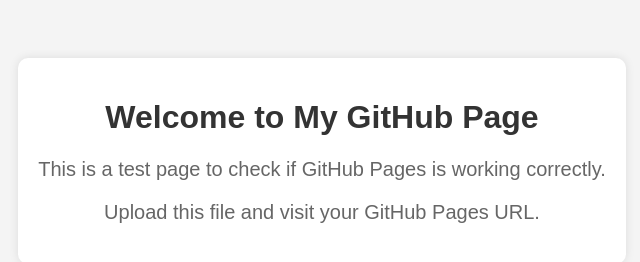
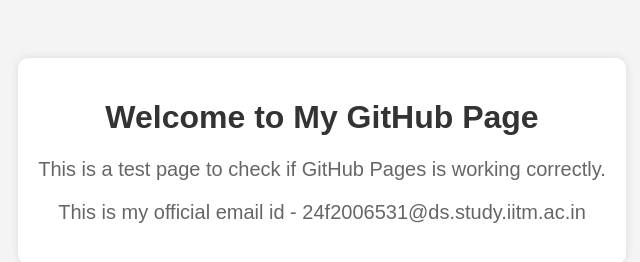
Before and after one commit to shalinis97/TDS, a plain HTML site: page index.html in a window 1280 px wide. Shown: the whole page, without its empty margins (318-958 px from the left). Drawn offline with Linux system fonts and the light colour scheme.

Commit message:
Update index.html

```diff
--- a/index.html
+++ b/index.html
@@ -31,7 +31,7 @@
     <div class="container">
         <h1>Welcome to My GitHub Page</h1>
         <p>This is a test page to check if GitHub Pages is working correctly.</p>
-        <p>Upload this file and visit your GitHub Pages URL.</p>
+        <p>This is my official email id - 24f2006531@ds.study.iitm.ac.in</p>
     </div>
 </body>
 </html>
```
